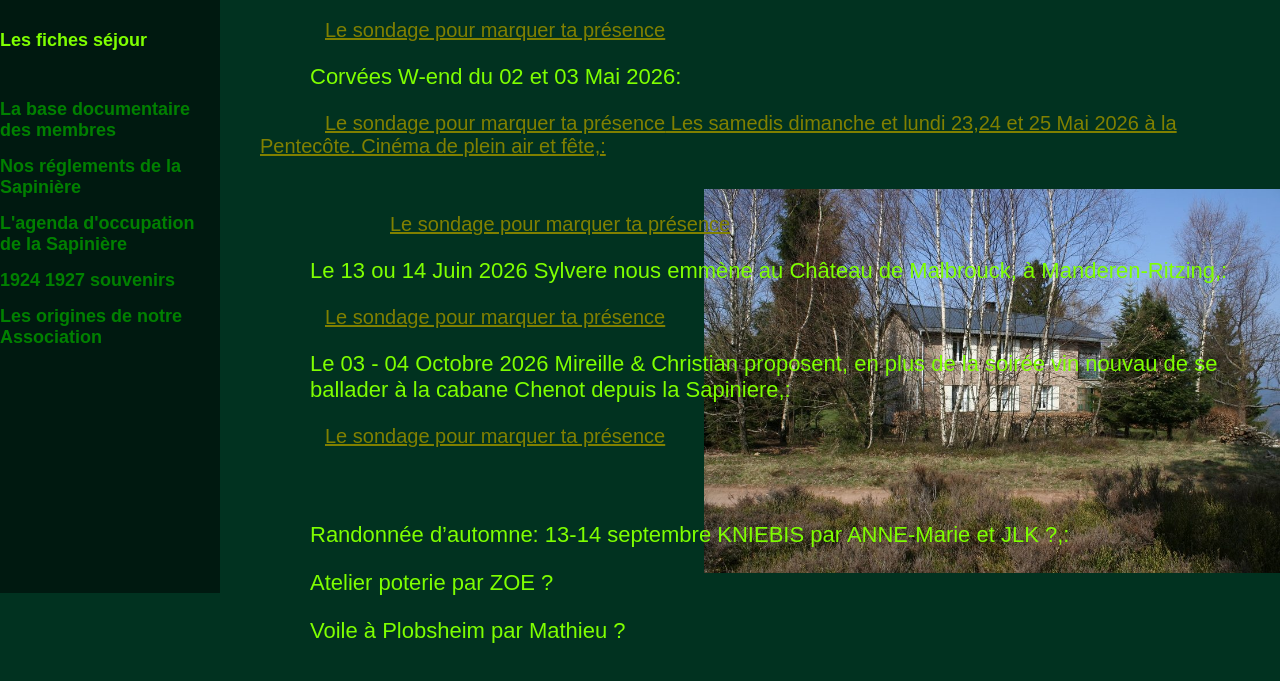
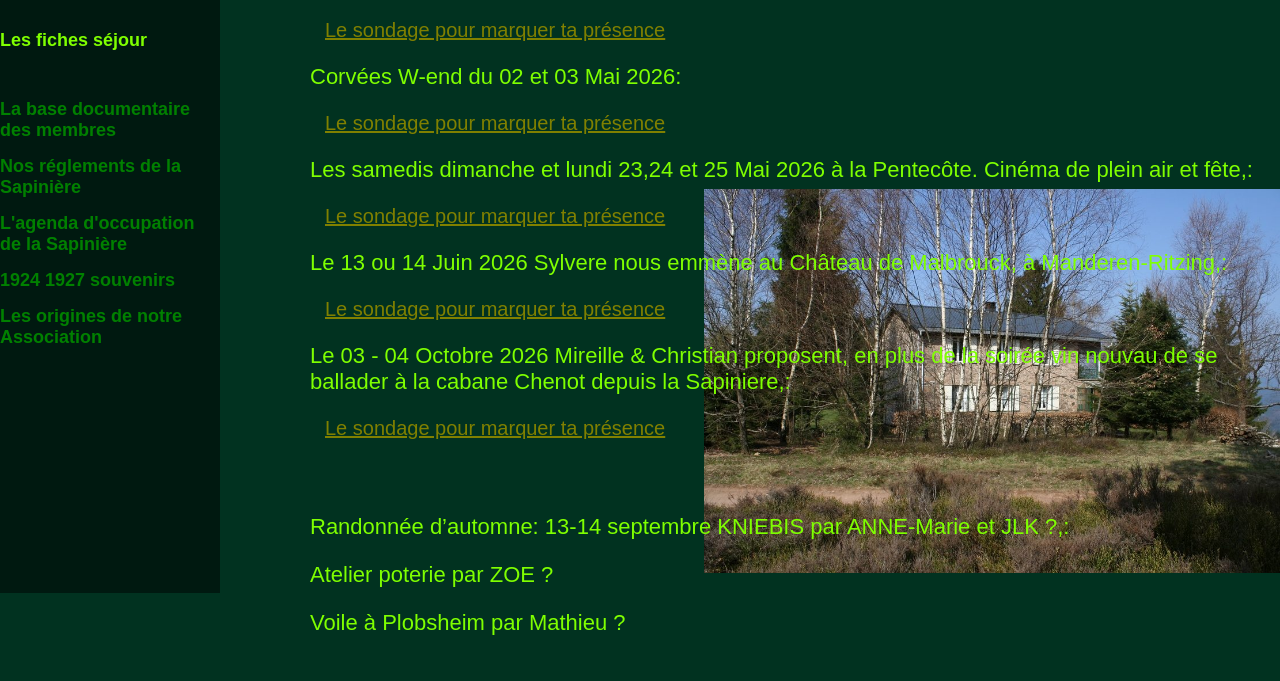
Before and after one commit to sapisolbach/Sapi, a plain HTML site: page index.html in a window 1280 px wide. Shown: the part 227-908 px from the top of the page. Drawn offline with Linux system fonts and the light colour scheme.

Commit message:
Update index.html

```diff
--- a/index.html
+++ b/index.html
@@ -112,7 +112,7 @@
     <p>Nous te rappelons que nous souhaitons recevoir ta cotisation -110 €uros - dès les premiers jours de l'année.</p>
 
     <h1 id="evenements">Les prochains évènements:</h1>
-  <p style="color: chartreuse; font-size: 22px; padding-left: 50px;">
+   <p style="color: chartreuse; font-size: 22px; padding-left: 50px;">
       Corvées W-end du 25 et 26 Avril 2026:
     </p>
     <p><a href="https://beta.framadate.org/polls/d583994a67042fbb9854" target="_blank" style="color: olive; font-size: 20px; padding-left: 65px;">Le sondage pour marquer ta présence</a></p>
@@ -120,7 +120,7 @@
     <p style="color: chartreuse; font-size: 22px; padding-left: 50px;">
       Corvées W-end du 02 et 03 Mai 2026:
     </p>
-    <p><a href="https://beta.framadate.org/polls/9cb45afc05f3881abe41" style="color: olive; font-size: 20px; padding-left: 65px;">Le sondage pour marquer ta présence</
+    <p><a href="https://beta.framadate.org/polls/9cb45afc05f3881abe41" style="color: olive; font-size: 20px; padding-left: 65px;">Le sondage pour marquer ta présence</a></p>
 
     <p style="color: chartreuse; font-size: 22px; padding-left: 50px;">
       Les samedis dimanche et lundi 23,24 et 25 Mai 2026 à la Pentecôte. Cinéma de plein air et fête,:
```
